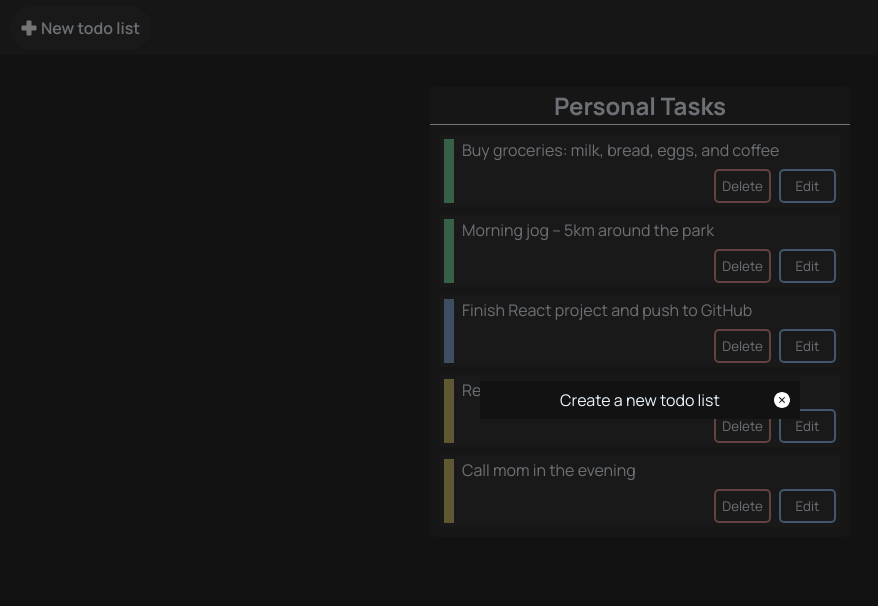
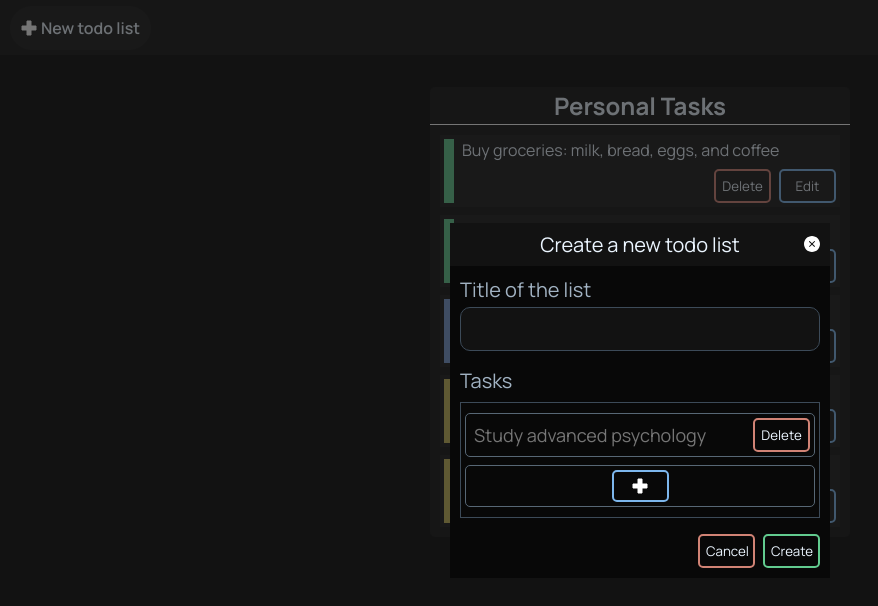
Before and after one commit to Jacket235/todo-list, a React (Create React App) app: page / in a window 1280 px wide. Both pictures are taken after a click on the button "New todo list". Shown: the top 606 px of the page, without its empty margins (0-878 px from the left). Built offline with nearby package versions, Linux system fonts and the light colour scheme.

Commit message:
"Create todo list" component created
No functionality yet

```diff
--- a/src/components/ToDoListCreator/PopupContent.tsx
+++ /dev/null
@@ -1,9 +0,0 @@
-import './popupContent.css'
-
-export function PopupContent() {
-    return(
-        <div className="popup-content">
-
-        </div>
-    );
-}
--- a/src/components/ToDoListCreator/ToDoListCreator.tsx
+++ b/src/components/ToDoListCreator/ToDoListCreator.tsx
@@ -1,12 +1,12 @@
-import { PopupContent } from './PopupContent';
-import { PopupHeader } from './PopupHeader'
+import { ToDoListCreatorContent } from './ToDoListCreatorContent';
+import { TodoListCreatorHeader } from './TodoListCreatorHeader'
 import './toDoListCreator.css'
 
 export function ToDoListCreator() {
     return (
         <div className="todo-list-creator">
-            <PopupHeader />
-            <PopupContent />
+            <TodoListCreatorHeader />
+            <ToDoListCreatorContent />
         </div>
     );
 }
--- /dev/null
+++ b/src/components/ToDoListCreator/ToDoListCreatorContent.tsx
@@ -0,0 +1,30 @@
+import './toDoListCreatorContent.css'
+
+export function ToDoListCreatorContent() {
+    return(
+        <div className="popup-content">
+            <div className='title-input'>
+                <span>Title of the list</span>
+                <input type='text' />
+            </div>
+            <div className="list-tasks">
+                <span>Tasks</span>
+                <ul>
+                    <li>
+                        <input placeholder='Study advanced psychology' />
+                        <button>Delete</button>
+                    </li>
+                    <li id="add">
+                        <button>
+                            <img src='plus-sign.svg' width="16px" height="16px" />
+                        </button>
+                    </li>
+                </ul>
+            </div>
+            <div className="list-action">
+                <button>Cancel</button>
+                <button>Create</button>
+            </div>
+        </div>
+    );
+}
--- a/src/components/ToDoListCreator/PopupHeader.tsx
+++ b/src/components/ToDoListCreator/TodoListCreatorHeader.tsx
@@ -1,8 +1,8 @@
-import './popupHeader.css';
+import './todoListCreatorHeader.css';
 import { useContext } from 'react';
 import OverlayContext from '../../Context/OverlayContext';
 
-export function PopupHeader() {
+export function TodoListCreatorHeader() {
     const overlay = useContext(OverlayContext);
 
     const handleClosePopup = () => {
--- a/src/components/ToDoListCreator/popupContent.css
+++ /dev/null
@@ -1,3 +0,0 @@
-.popup-content {
-
-}
--- a/src/components/ToDoListCreator/toDoListCreator.css
+++ b/src/components/ToDoListCreator/toDoListCreator.css
@@ -1,5 +1,5 @@
 .todo-list-creator {
     background: var(--bg-dark);
-    width: 320px;
+    width: 380px;
     height: auto;
 }
--- /dev/null
+++ b/src/components/ToDoListCreator/toDoListCreatorContent.css
@@ -0,0 +1,133 @@
+.popup-content {
+    display: flex;
+    flex-direction: column;
+    gap: 16px;
+    padding: 10px;
+}
+
+.title-input {
+    gap: 4px;
+    display: flex;
+    flex-direction: column;
+}
+
+.title-input span, .list-tasks span {
+    color: var(--text-muted);
+    font-size: 20px;
+}
+
+.title-input input {
+    padding: 2px 8px;
+    border-radius: 10px;
+    background: var(--bg);
+    outline: none;
+    font-size: 28px;
+    border: 1px solid var(--border);
+}
+
+.list-tasks {
+    display: flex;
+    flex-direction: column;
+    gap: 8px;
+}
+
+.list-tasks ul {
+    display: flex;
+    flex-direction: column;
+    gap: 8px;
+    list-style: none;
+    padding: 10px 4px;
+    /* border-radius: 10px; */
+    border: 1px solid var(--border);
+}
+
+.list-tasks li {
+    border-radius: 5px;
+    padding: 4px;
+    display: flex;
+    justify-content: space-between;
+    border: 1px solid var(--highlight);
+}
+
+.list-tasks #add {
+    justify-content: center;
+    align-items: center;
+}
+
+.list-tasks #add button {
+    transition: .3s background ease;
+    border: 2px solid var(--primary);
+}
+
+.list-tasks #add button img {
+    z-index: 9999;
+}
+
+.list-tasks #add button:hover {
+    background: var(--primary-hovered);
+}
+
+.list-tasks li input {
+    flex-grow: .8;
+    padding: 4px;
+    font-size: 18px;
+    background: none;
+    outline: none;
+    border: none;
+}
+
+.title-input input:focus, .list-tasks li:has(input:focus) {
+    border: 1px solid var(--primary);
+}
+
+.list-tasks li button {
+    display: flex;
+    align-items: center;
+    justify-content: center;
+    background: none;
+    width: 57px;
+    padding: 6px;
+    border-radius: 5px;
+    transition: background .2s ease;
+    cursor: pointer;
+}
+
+.list-tasks button {
+    border: 2px solid var(--danger);
+}
+
+.list-tasks button:hover {
+    background: var(--danger-hovered);
+}
+
+.list-action {
+    display: flex;
+    justify-content: end;
+    gap: 8px;
+}
+
+.list-action button {
+    background: none;
+    width: 57px;
+    padding: 6px;
+    border-radius: 5px;
+    transition: background .2s ease;
+    cursor: pointer;
+    z-index: 1;
+}
+
+.list-action button:first-child {
+    border: 2px solid var(--danger);
+}
+
+.list-action button:last-child {
+    border: 2px solid var(--success);
+}
+
+.list-action button:first-child:hover {
+    background: var(--danger-hovered);
+}
+
+.list-action button:last-child:hover {
+    background: var(--success-hovered);
+}
--- a/src/components/ToDoListCreator/popupHeader.css
+++ b/src/components/ToDoListCreator/todoListCreatorHeader.css
@@ -4,6 +4,7 @@
     align-items: center;
     position: relative;
     padding: 8px;
+    font-size: 20px;
     background: var(--bg);
 }
 
--- a/src/components/ui/Overlay/overlay.css
+++ b/src/components/ui/Overlay/overlay.css
@@ -1,6 +1,5 @@
 .overlay {
     position: fixed;
-    inset: 0;
     display: flex;
     justify-content: center;
     align-items: center;
--- a/src/index.css
+++ b/src/index.css
@@ -9,12 +9,13 @@
     --border: hsl(209 19% 29%);
     --border-muted: hsl(209 28% 18%);
     --primary: hsl(209 76% 71%);
-    --primary-hovered: hsla(209, 76%, 71%, 0.7);
+    --primary-hovered: hsla(209, 76%, 71%, 1);
     --secondary: hsl(31 62% 64%);
     --danger: hsl(9 50% 64%);
-    --danger-hovered: hsla(9, 50%, 64%, 0.7);
+    --danger-hovered: hsla(9, 50%, 64%, 1);
     --warning: hsl(52 50% 57%);
     --success: hsl(146 50% 59%);
+    --success-hovered: hsla(146, 50%, 59%, 1);
     --info: hsl(217 50% 65%);
     --header-size: 55px;
     --button-hover: hsla(0, 0%, 90%, .2)
```
